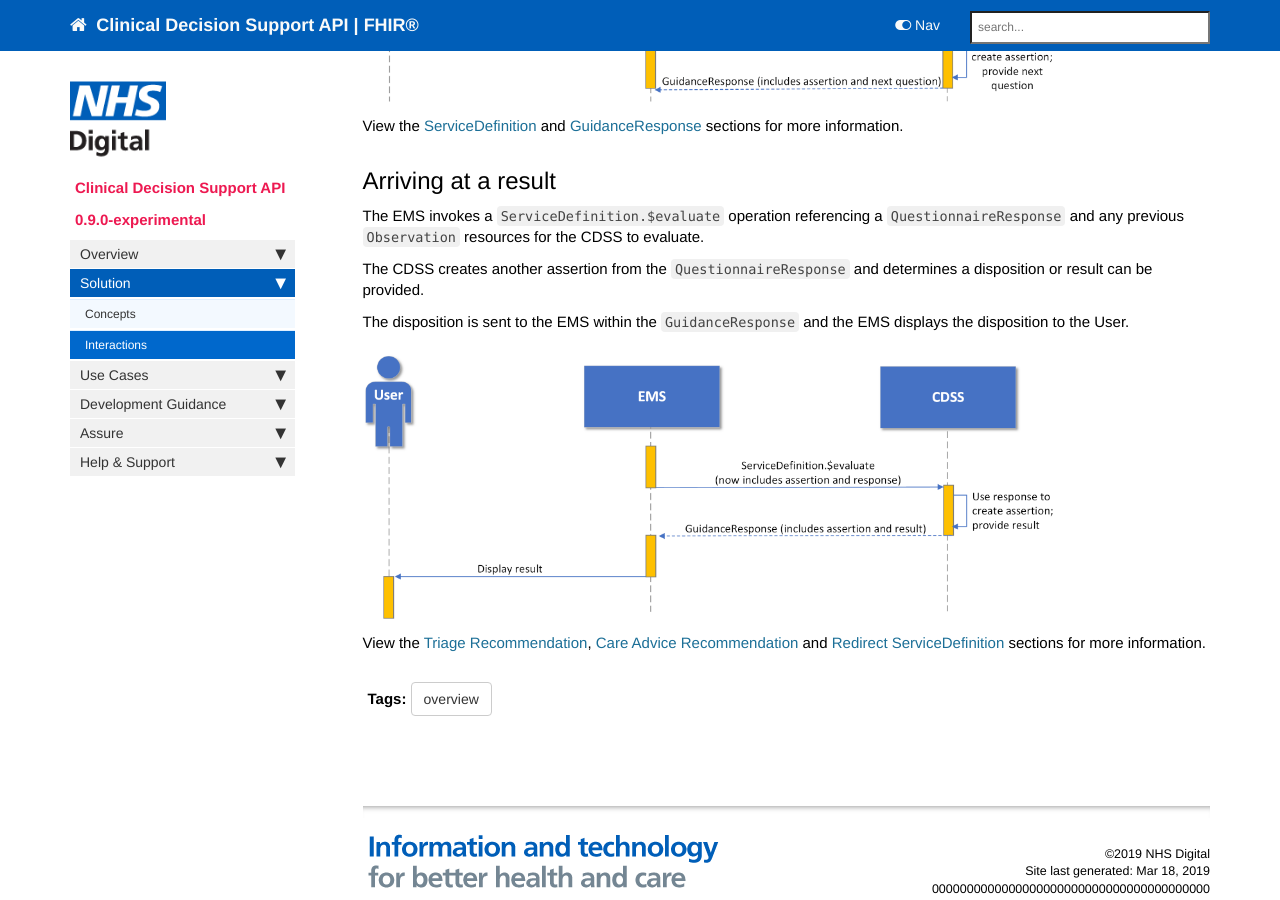
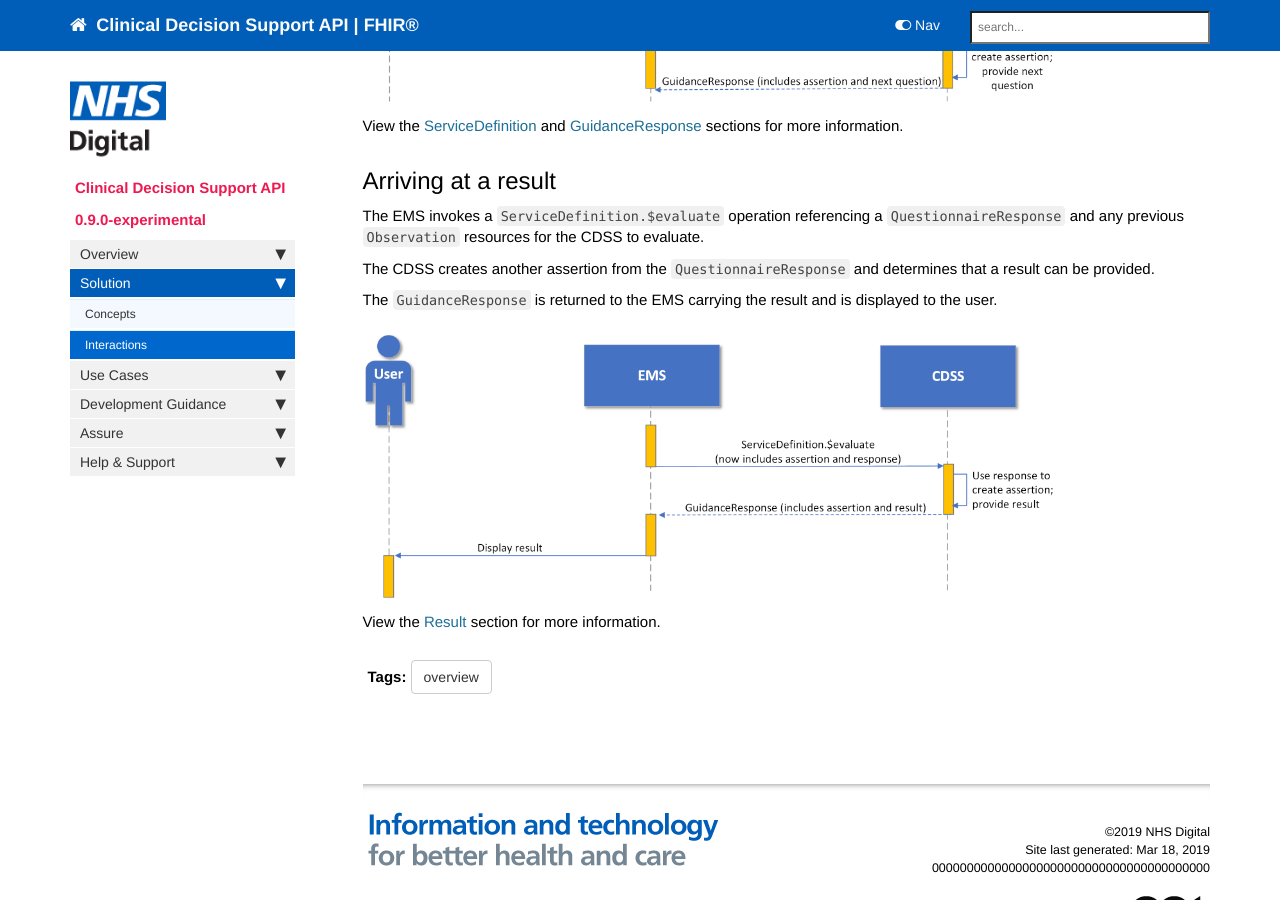
Before and after one commit to nhsconnect/FHIR-CDS, a Jekyll site: the page built from pages/solution/solution_interactions.md, in a window 1280 px wide and 900 px high, scrolled down 1778 px. Built offline with Jekyll 4.4.1, drawn with Linux system fonts in a browser that asks for light colours; nearby versions of some CDN libraries; comment, search, counter and statistics services are not loaded.

Commit message:
Updated for review comments from walk through review

```diff
--- a/pages/solution/solution_interactions.md
+++ b/pages/solution/solution_interactions.md
@@ -25,9 +25,9 @@ This interaction is expected to be repeated multiple times during the triage jou
 
 The `GuidanceResponse` carries or references all information relating to the CDSS response.
 
-[![Diagram showing UEC Digital Integration Programme invoke decision support interaction](images/solution/invoke-decision-support.png)](/api_get_service_definition.html)
+![Diagram showing UEC Digital Integration Programme invoke decision support interaction](images/solution/invoke-decision-support.png)
 
-View the [Evaluate ServiceDefinition](/api_post_service_definition.html) and [GuidanceResponse](/api_guidance_response.html) sections for detailed guidance.
+View the [Evaluate ServiceDefinition](api_post_service_definition.html) and [GuidanceResponse](api_guidance_response.html) sections for detailed guidance.
 
 
 ## Questionnaire / QuestionnaireResponse interaction ##
@@ -43,7 +43,7 @@ This interaction is expected to be repeated multiple times during the triage jou
 
 ![Diagram showing UEC Digital Integration Programme ask question interaction](images/solution/questionnaire-interaction.png)
 
-View the [Get Questionnaire](/api_get_questionnaire.html) section for more information.
+View the [Get Questionnaire](api_get_questionnaire.html) section for more information.
 
 The CDSS evaluates the returned `QuestionnaireResponse` and uses its content to create an assertion which is carried within an `Observation` resource.
 
@@ -53,16 +53,16 @@ The `GuidanceResponse` returned to the EMS now contains references to both an `O
 
 ![Diagram showing UEC Digital Integration Programme servicedefinition evaluate response interaction](images/solution/assertion-interaction.png)
 
-View the [ServiceDefinition](/api_post_service_definition.html) and [GuidanceResponse](/api_guidance_response.html) sections for more information.
+View the [ServiceDefinition](api_post_service_definition.html) and [GuidanceResponse](api_guidance_response.html) sections for more information.
 
 
 ## Arriving at a result ##
 The EMS invokes a `ServiceDefinition.$evaluate` operation referencing a `QuestionnaireResponse` and any previous `Observation` resources for the CDSS to evaluate.
 
-The CDSS creates another assertion from the `QuestionnaireResponse` and determines a disposition or result can be provided.
+The CDSS creates another assertion from the `QuestionnaireResponse` and determines that a result can be provided.
 
-The disposition is sent to the EMS within the `GuidanceResponse` and the EMS displays the disposition to the User.
+The `GuidanceResponse` is returned to the EMS carrying the result and is displayed to the user.
 
 ![Diagram showing UEC Digital Integration Programme display result interaction](images/solution/result-interaction.png)
 
-View the [Triage Recommendation](/api_referral_request.html), [Care Advice Recommendation](/api_care_plan.html) and [Redirect ServiceDefinition](api_redirect_service_definition.html) sections for more information.
+View the [Result](api_return_guidance_response.html) section for more information.
```
